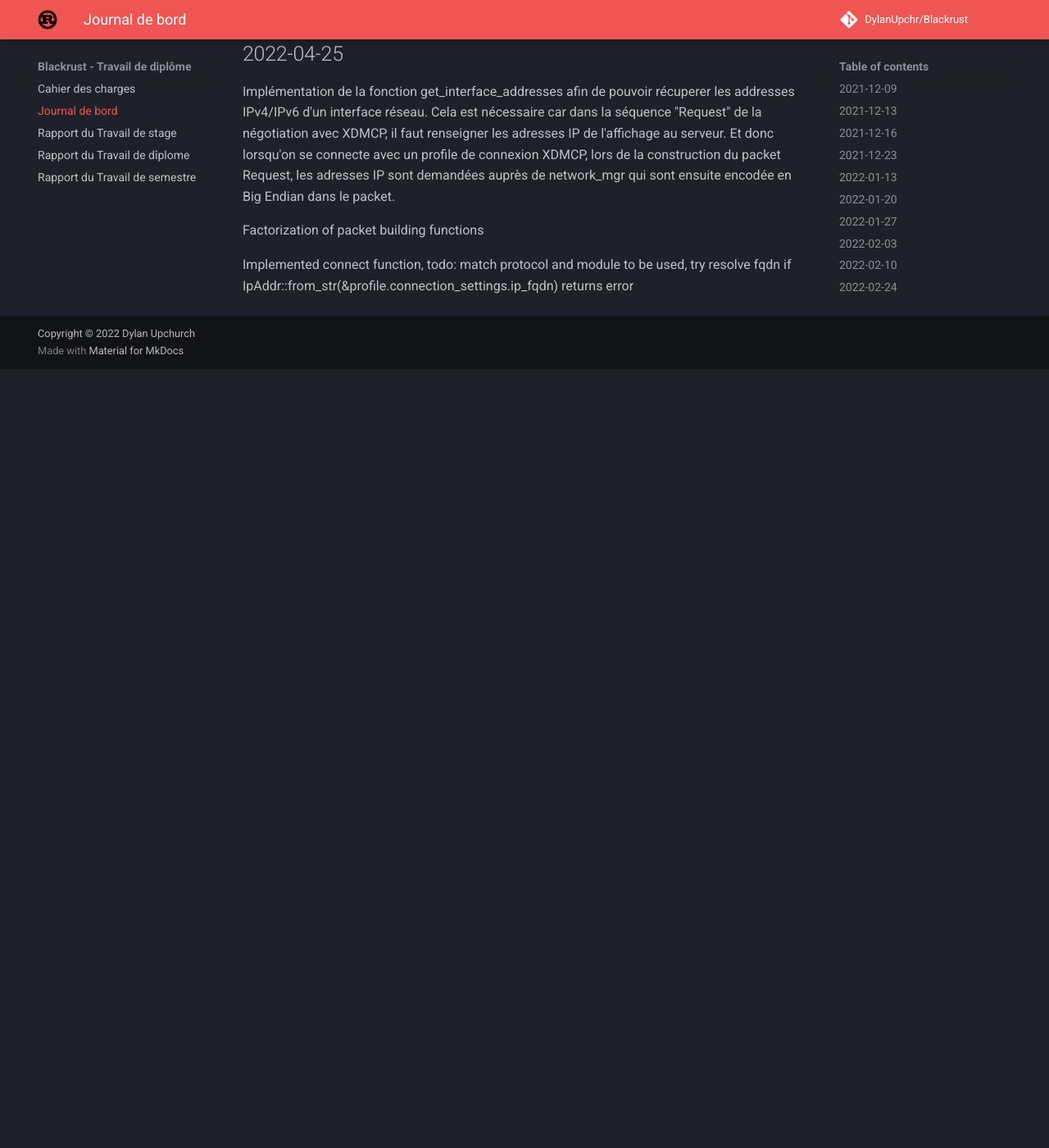
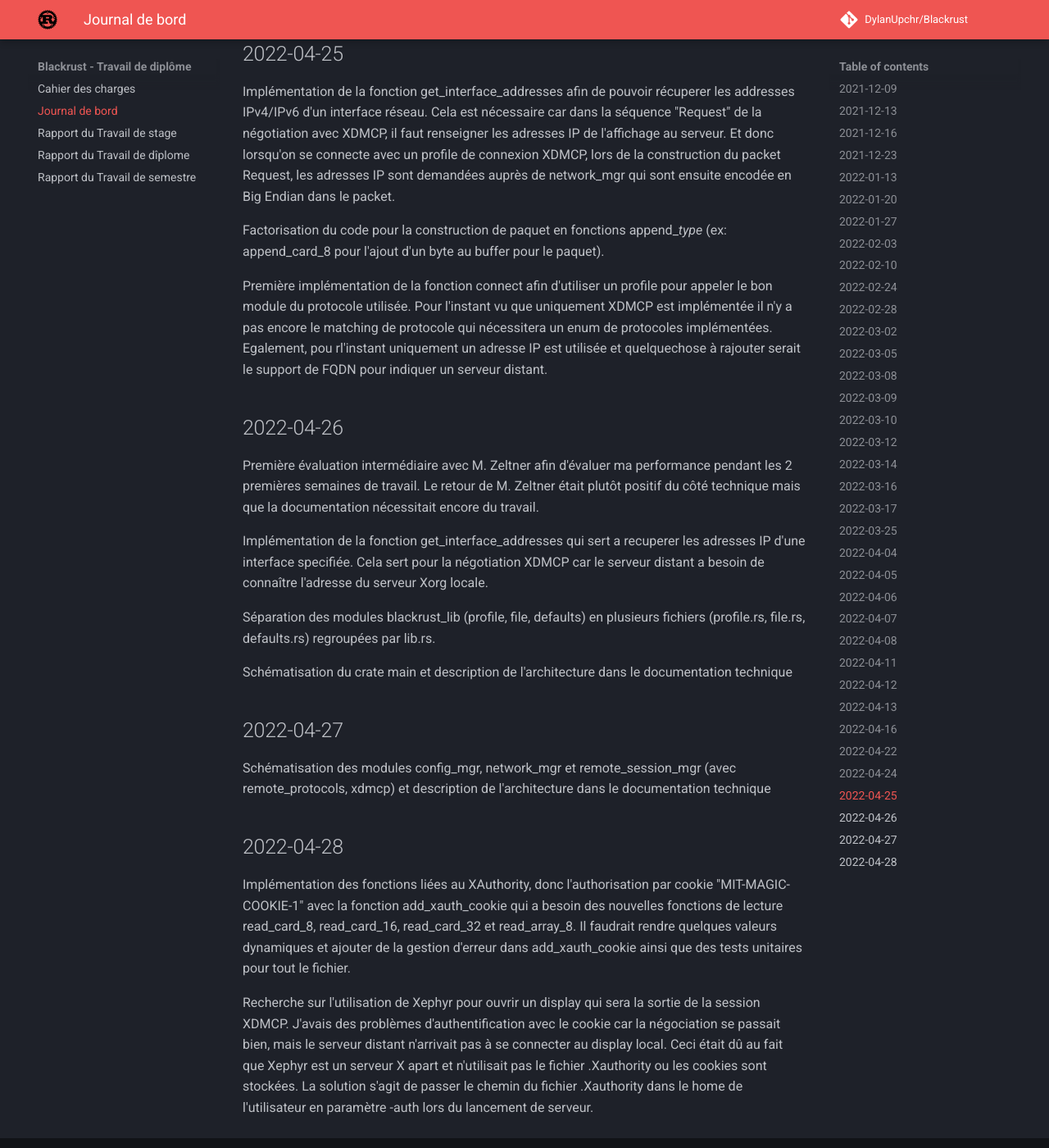
Before and after one commit to DylanUpchr/Blackrust, an MkDocs documentation site: the page built from docs/jdb.md, in a window 1280 px wide and 1400 px high, scrolled down 8227 px. Shown: the whole window at 82% size. Built offline with MkDocs 1.6.1 and Material for MkDocs 9.7.7, drawn with Linux system fonts in a browser that asks for light colours; comment, search, counter and statistics services are not loaded; before the commit the page ends 8677 px from its top, so only the background shows below that.

Commit message:
Updated jdb

```diff
--- a/docs/jdb.md
+++ b/docs/jdb.md
@@ -219,6 +219,25 @@ Manage
 ## 2022-04-25
 Implémentation de la fonction get_interface_addresses afin de pouvoir récuperer les addresses IPv4/IPv6 d'un interface réseau. Cela est nécessaire car dans la séquence "Request" de la négotiation avec XDMCP, il faut renseigner les adresses IP de l'affichage au serveur. Et donc lorsqu'on se connecte avec un profile de connexion XDMCP, lors de la construction du packet Request, les adresses IP sont demandées auprès de network_mgr qui sont ensuite encodée en Big Endian dans le packet.
 
-Factorization of packet building functions
+Factorisation du code pour la construction de paquet en fonctions append_*type* (ex: append_card_8 pour l'ajout d'un byte au buffer pour le paquet).
 
-Implemented connect function, todo: match protocol and module to be used, try resolve fqdn if IpAddr::from_str(&profile.connection_settings.ip_fqdn) returns error
+Première implémentation de la fonction connect afin d'utiliser un profile pour appeler le bon module du protocole utilisée. Pour l'instant vu que uniquement XDMCP est implémentée il n'y a pas encore le matching de protocole qui nécessitera un enum de protocoles implémentées. Egalement, pou rl'instant uniquement un adresse IP est utilisée et quelquechose à rajouter serait le support de FQDN pour indiquer un serveur distant.
+
+## 2022-04-26
+Première évaluation intermédiaire avec M. Zeltner afin d'évaluer ma performance pendant les 2 premières semaines de travail. Le retour de M. Zeltner était plutôt positif du côté technique mais que la documentation nécessitait encore du travail.
+
+Implémentation de la fonction get_interface_addresses qui sert a recuperer les adresses IP d'une interface specifiée. Cela sert pour la négotiation XDMCP car le serveur distant a besoin de connaître l'adresse du serveur Xorg locale.
+
+Séparation des modules blackrust_lib (profile, file, defaults) en plusieurs fichiers (profile.rs, file.rs, defaults.rs) regroupées par lib.rs.
+
+Schématisation du crate main et description de l'architecture dans le documentation technique
+
+## 2022-04-27
+Schématisation des modules config_mgr, network_mgr et remote_session_mgr (avec remote_protocols, xdmcp) et description de l'architecture dans le documentation technique
+
+## 2022-04-28
+Implémentation des fonctions liées au XAuthority, donc l'authorisation par cookie "MIT-MAGIC-COOKIE-1" avec la fonction add_xauth_cookie qui a besoin des nouvelles fonctions de lecture read_card_8, read_card_16, read_card_32 et read_array_8. Il faudrait rendre quelques valeurs dynamiques et ajouter de la gestion d'erreur dans add_xauth_cookie ainsi que des tests unitaires pour tout le fichier.
+
+Recherche sur l'utilisation de Xephyr pour ouvrir un display qui sera la sortie de la session XDMCP. J'avais des problèmes d'authentification avec le cookie car la négociation se passait bien, mais le serveur distant n'arrivait pas à se connecter au display local.
+Ceci était dû au fait que Xephyr est un serveur X apart et n'utilisait pas le fichier .Xauthority ou les cookies sont stockées.
+La solution s'agit de passer le chemin du fichier .Xauthority dans le home de l'utilisateur en paramètre -auth lors du lancement de serveur.
```
